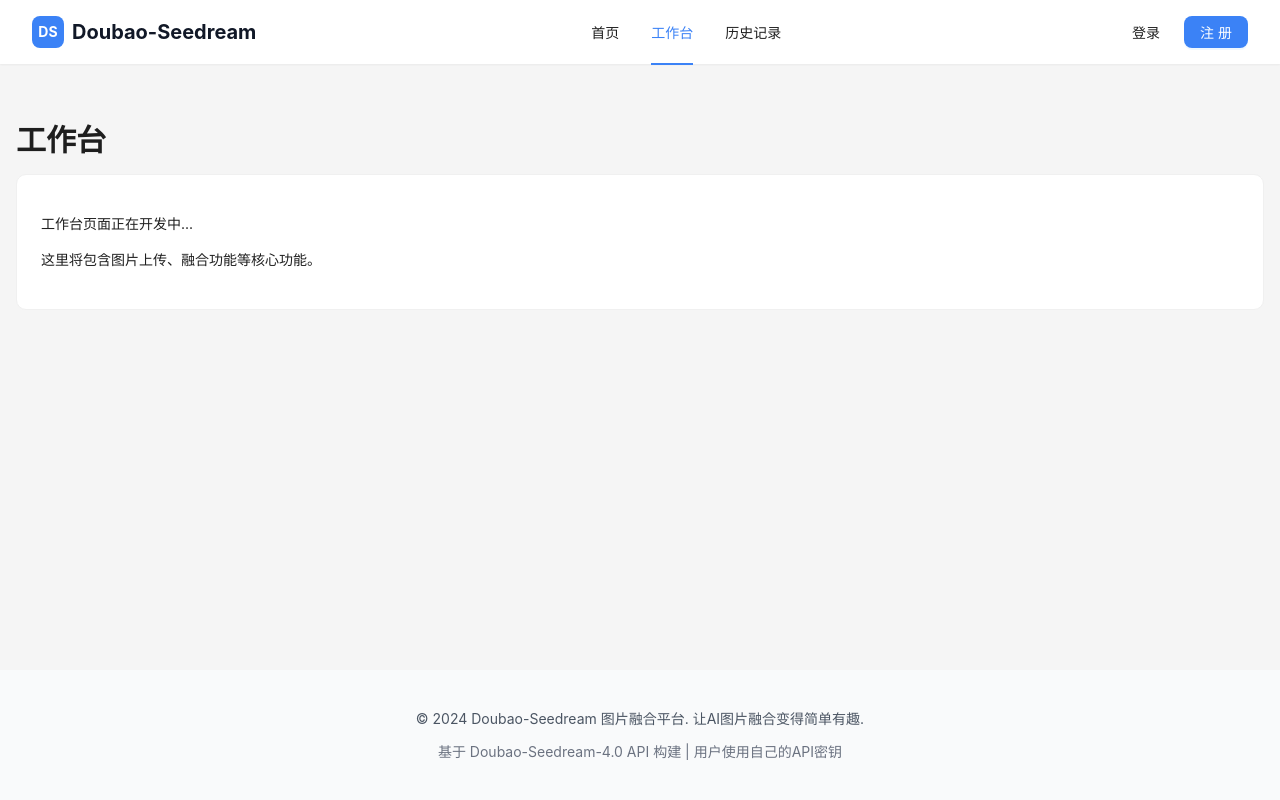
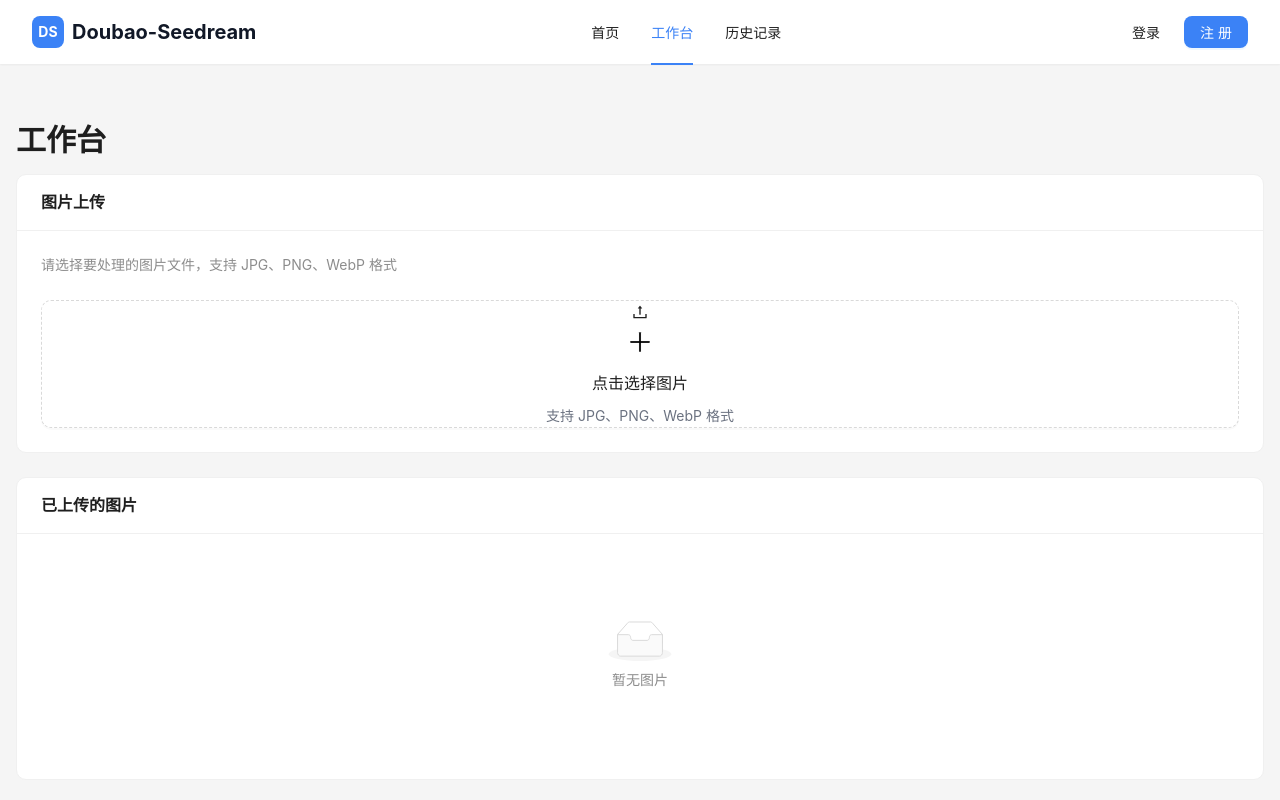
Before and after one commit to chun-bo/seeddearm, a React (Vite) app: page /workspace in a window 1280 px wide. Shown: the top 800 px of the page. Built offline with nearby package versions, Linux system fonts and the light colour scheme.

Commit message:
完成阶段三

```diff
--- /dev/null
+++ b/src/components/image/ImageList.tsx
@@ -0,0 +1,61 @@
+import React from 'react'
+import { Empty, Button } from 'antd'
+import { DeleteOutlined } from '@ant-design/icons'
+import ImagePreview from './ImagePreview'
+import type { UploadFile } from '../../types'
+
+interface ImageListProps {
+  files: UploadFile[]
+  onRemove?: (fileId: string) => void
+  showRemoveButton?: boolean
+}
+
+const ImageList: React.FC<ImageListProps> = ({
+  files,
+  onRemove,
+  showRemoveButton = true
+}) => {
+  if (files.length === 0) {
+    return (
+      <div className="py-8">
+        <Empty
+          description="暂无图片"
+          image={Empty.PRESENTED_IMAGE_SIMPLE}
+        />
+      </div>
+    )
+  }
+
+  return (
+    <div className="image-list">
+      <div className="grid grid-cols-2 sm:grid-cols-3 md:grid-cols-4 lg:grid-cols-5 gap-4">
+        {files.map((file) => (
+          <div key={file.id} className="relative w-fit">
+            <ImagePreview file={file} />
+
+            {/* 删除按钮 */}
+            {showRemoveButton && onRemove && (
+              <Button
+                type="primary"
+                danger
+                size="small"
+                icon={<DeleteOutlined />}
+                className="absolute -top-2 -right-2 rounded-full w-6 h-6 flex items-center justify-center p-0"
+                onClick={(e) => {
+                  e.stopPropagation()
+                  onRemove(file.id)
+                }}
+              />
+            )}
+          </div>
+        ))}
+      </div>
+
+      <div className="mt-4 text-sm text-gray-500">
+        已选择 {files.length} 张图片
+      </div>
+    </div>
+  )
+}
+
+export default ImageList
--- /dev/null
+++ b/src/components/image/ImagePreview.tsx
@@ -0,0 +1,69 @@
+import React, { useState } from 'react'
+import { Modal, Image } from 'antd'
+import { EyeOutlined } from '@ant-design/icons'
+import type { UploadFile } from '../../types'
+
+interface ImagePreviewProps {
+  file: UploadFile
+  width?: number
+  height?: number
+  className?: string
+}
+
+const ImagePreview: React.FC<ImagePreviewProps> = ({
+  file,
+  width = 120,
+  height = 120,
+  className = ''
+}) => {
+  const [previewVisible, setPreviewVisible] = useState(false)
+
+  return (
+    <>
+      <div
+        className={`relative group cursor-pointer border border-gray-200 rounded-lg overflow-hidden ${className}`}
+        style={{ width, height }}
+        onClick={() => setPreviewVisible(true)}
+      >
+        <img
+          src={file.preview}
+          alt={file.file.name}
+          className="w-full h-full object-cover"
+        />
+
+        {/* 悬停遮罩 */}
+        <div className="absolute inset-0 bg-black bg-opacity-50 opacity-0 group-hover:opacity-100 transition-opacity duration-200 flex items-center justify-center">
+          <EyeOutlined className="text-white text-xl" />
+        </div>
+
+        {/* 文件名显示 */}
+        <div className="absolute bottom-0 left-0 right-0 bg-black bg-opacity-70 text-white text-xs p-1 truncate">
+          {file.file.name}
+        </div>
+      </div>
+
+      {/* 预览模态框 */}
+      <Modal
+        open={previewVisible}
+        title={file.file.name}
+        footer={null}
+        onCancel={() => setPreviewVisible(false)}
+        width="auto"
+        centered
+      >
+        <Image
+          src={file.preview}
+          alt={file.file.name}
+          style={{ maxWidth: '100%', maxHeight: '70vh' }}
+          preview={false}
+        />
+        <div className="mt-4 text-sm text-gray-500">
+          <p>文件大小: {(file.file.size / 1024 / 1024).toFixed(2)} MB</p>
+          <p>文件类型: {file.file.type}</p>
+        </div>
+      </Modal>
+    </>
+  )
+}
+
+export default ImagePreview
--- /dev/null
+++ b/src/components/image/ImageUpload.tsx
@@ -0,0 +1,97 @@
+import React, { useRef, useState } from 'react'
+import { Upload, Button, message } from 'antd'
+import { UploadOutlined, PlusOutlined } from '@ant-design/icons'
+import type { UploadFile } from '../../types'
+
+interface ImageUploadProps {
+  onUpload: (files: UploadFile[]) => void
+  maxCount?: number
+  accept?: string
+}
+
+const ImageUpload: React.FC<ImageUploadProps> = ({
+  onUpload,
+  maxCount = 10,
+  accept = 'image/jpeg,image/png,image/webp'
+}) => {
+  const [uploading, setUploading] = useState(false)
+  const fileInputRef = useRef<HTMLInputElement>(null)
+
+  // 处理文件选择
+  const handleFileSelect = (event: React.ChangeEvent<HTMLInputElement>) => {
+    const files = event.target.files
+    if (!files) return
+
+    const fileArray = Array.from(files)
+
+    // 验证文件格式
+    const validFiles = fileArray.filter(file => {
+      const isValidType = accept.split(',').some(type =>
+        file.type === type.trim()
+      )
+
+      if (!isValidType) {
+        message.error(`文件 ${file.name} 格式不支持，请选择 JPG、PNG 或 WebP 格式的图片`)
+        return false
+      }
+
+      return true
+    })
+
+    if (validFiles.length === 0) return
+
+    setUploading(true)
+
+    // 转换为 UploadFile 格式
+    const uploadFiles: UploadFile[] = validFiles.map(file => ({
+      id: `${Date.now()}-${Math.random().toString(36).substr(2, 9)}`,
+      file,
+      preview: URL.createObjectURL(file),
+      status: 'done',
+      progress: 100
+    }))
+
+    // 调用父组件的回调
+    onUpload(uploadFiles)
+    setUploading(false)
+
+    // 清空input值，允许重复选择同一文件
+    if (fileInputRef.current) {
+      fileInputRef.current.value = ''
+    }
+  }
+
+  const handleButtonClick = () => {
+    fileInputRef.current?.click()
+  }
+
+  return (
+    <div className="image-upload">
+      <input
+        ref={fileInputRef}
+        type="file"
+        multiple
+        accept={accept}
+        onChange={handleFileSelect}
+        style={{ display: 'none' }}
+      />
+
+      <Button
+        type="dashed"
+        icon={<UploadOutlined />}
+        onClick={handleButtonClick}
+        loading={uploading}
+        size="large"
+        className="w-full h-32 flex flex-col items-center justify-center"
+      >
+        <PlusOutlined className="text-2xl mb-2" />
+        <div>点击选择图片</div>
+        <div className="text-sm text-gray-500 mt-1">
+          支持 JPG、PNG、WebP 格式
+        </div>
+      </Button>
+    </div>
+  )
+}
+
+export default ImageUpload
--- /dev/null
+++ b/src/components/image/index.ts
@@ -0,0 +1,3 @@
+export { default as ImageUpload } from './ImageUpload'
+export { default as ImagePreview } from './ImagePreview'
+export { default as ImageList } from './ImageList'
--- a/src/pages/Workspace/index.tsx
+++ b/src/pages/Workspace/index.tsx
@@ -1,16 +1,81 @@
-import React from 'react'
-import { Typography, Card } from 'antd'
+import React, { useState } from 'react'
+import { Typography, Card, Divider, Space, Button } from 'antd'
+import { ImageUpload, ImageList } from '../../components/image'
+import type { UploadFile } from '../../types'
 
-const { Title } = Typography
+const { Title, Text } = Typography
 
 const Workspace: React.FC = () => {
+  const [uploadedFiles, setUploadedFiles] = useState<UploadFile[]>([])
+
+  // 处理图片上传
+  const handleImageUpload = (newFiles: UploadFile[]) => {
+    setUploadedFiles(prev => [...prev, ...newFiles])
+  }
+
+  // 处理图片删除
+  const handleImageRemove = (fileId: string) => {
+    setUploadedFiles(prev => prev.filter(file => file.id !== fileId))
+  }
+
+  // 清空所有图片
+  const handleClearAll = () => {
+    setUploadedFiles([])
+  }
+
   return (
     <div className="max-w-7xl mx-auto px-4 py-8">
       <Title level={2}>工作台</Title>
-      <Card>
-        <p>工作台页面正在开发中...</p>
-        <p>这里将包含图片上传、融合功能等核心功能。</p>
+
+      {/* 图片上传区域 */}
+      <Card title="图片上传" className="mb-6">
+        <Space direction="vertical" className="w-full" size="large">
+          <div>
+            <Text type="secondary">
+              请选择要处理的图片文件，支持 JPG、PNG、WebP 格式
+            </Text>
+          </div>
+
+          <ImageUpload
+            onUpload={handleImageUpload}
+            maxCount={10}
+          />
+        </Space>
       </Card>
+
+      {/* 图片列表区域 */}
+      <Card
+        title="已上传的图片"
+        className="mb-6"
+        extra={
+          uploadedFiles.length > 0 && (
+            <Button
+              type="link"
+              danger
+              onClick={handleClearAll}
+            >
+              清空所有
+            </Button>
+          )
+        }
+      >
+        <ImageList
+          files={uploadedFiles}
+          onRemove={handleImageRemove}
+          showRemoveButton={true}
+        />
+      </Card>
+
+      {/* 下一步操作提示 */}
+      {uploadedFiles.length > 0 && (
+        <Card>
+          <div className="text-center py-4">
+            <Text type="secondary">
+              图片上传完成！下一步将实现图片融合功能...
+            </Text>
+          </div>
+        </Card>
+      )}
     </div>
   )
 }
```
Also changed, not shown: 2 other files (tests, documents, lock files or other folders).
